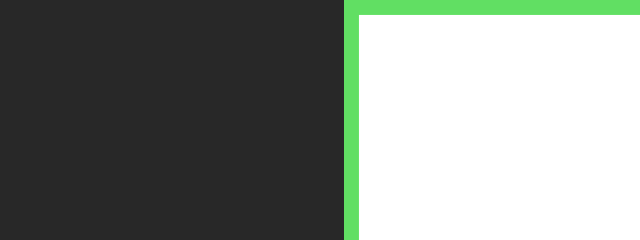
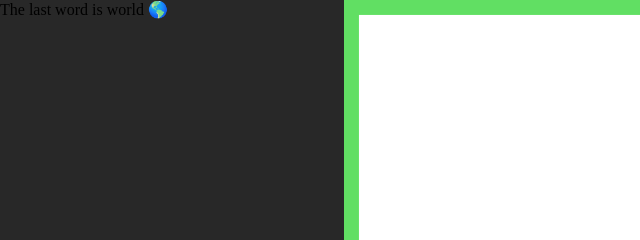
Before and after one commit to Martibis/256-art-example-project, a plain HTML site: page dev/index.html in a window 1280 px wide. Shown: the top 240 px of the page, 0-640 px from the left. Drawn offline with Linux system fonts and the light colour scheme.

Commit message:
new word

```diff
--- a/dev/index.html
+++ b/dev/index.html
@@ -43,6 +43,7 @@
 </head>
 
 <body>
+    <p>The last word is world 🌎</p>
     <!-- LIBRARIES / PACKAGES -->
     <script src="https://cdn.jsdelivr.net/npm/256art@1.1.0"></script>
     <!-- <script src="https://cdnjs.cloudflare.com/ajax/libs/p5.js/1.4.1/p5.min.js"></script> -->
```
